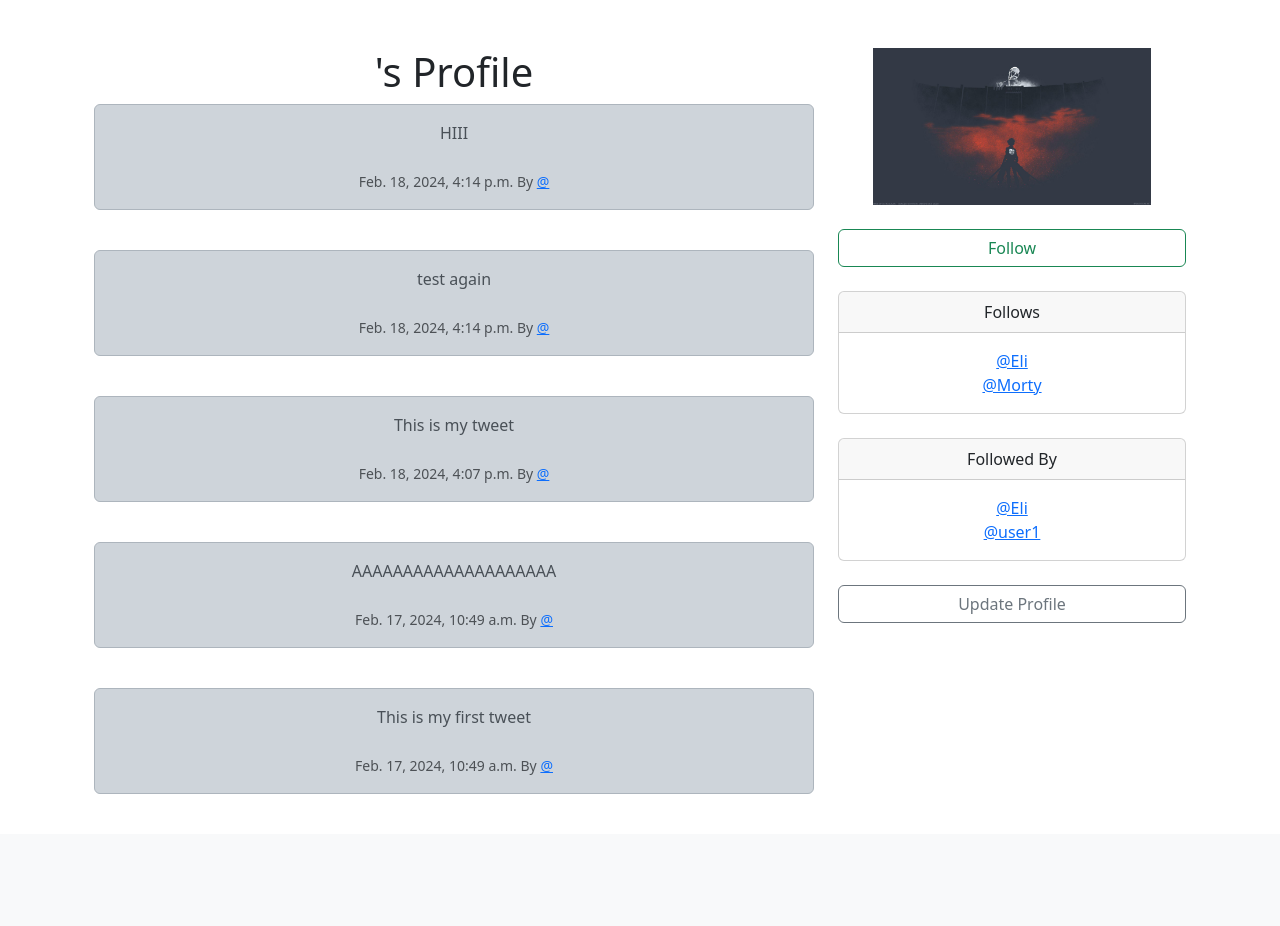
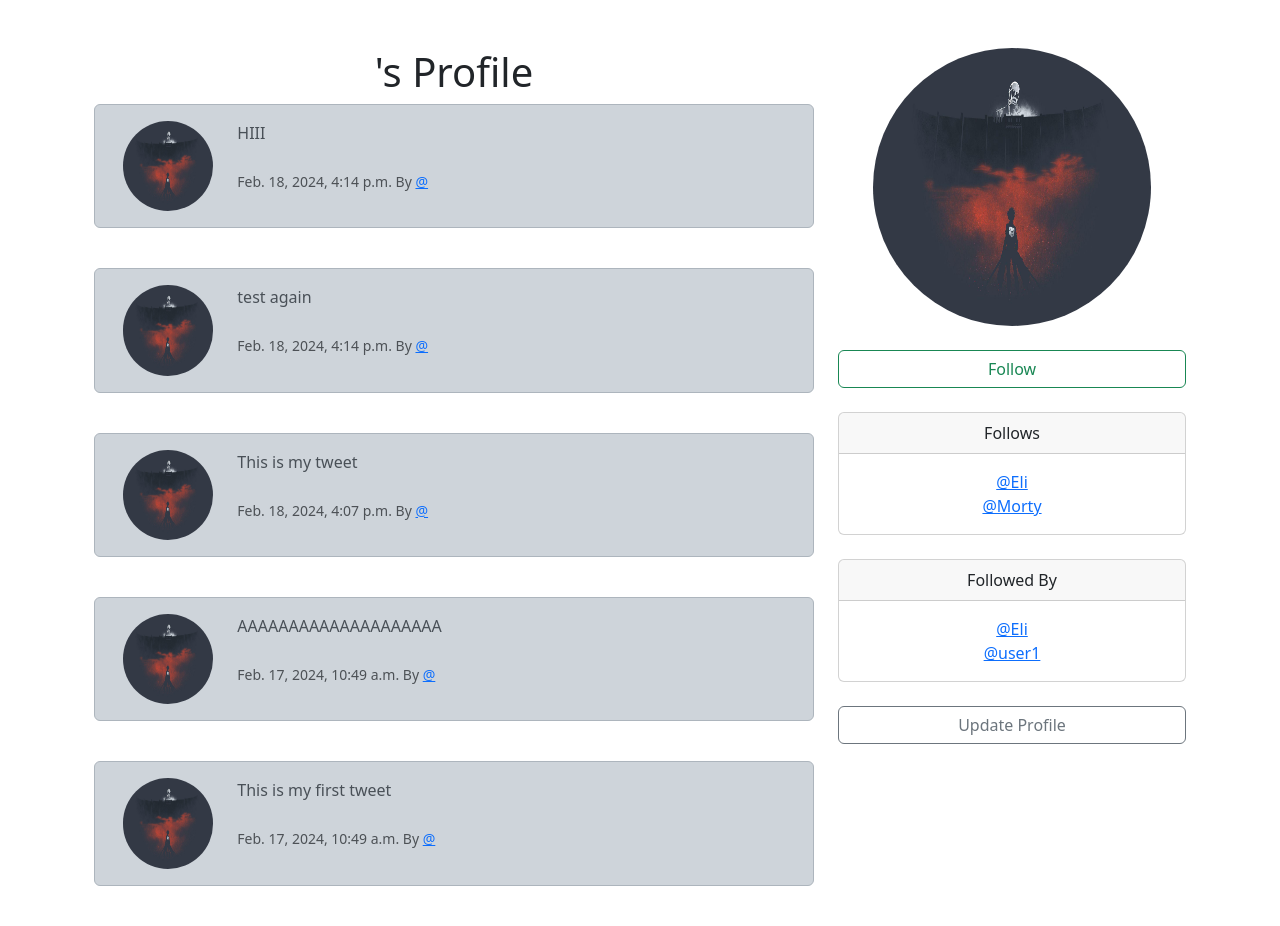
Before and after one commit to HB2102/Twitter-Clone-Django, a Django app: page /profile/1 in a window 1280 px wide. Shown: the part 56-982 px from the top of the page. Before the commit the page ends 850 px from the top, so only its background shows below. Run offline with Django 4.2, Linux system fonts and the light colour scheme; a user stored in the database is signed in; data comes from the database, SQL or seed files in the repository; both versions use the stored data as it was after the commit.

Commit message:
adding profile picture to tweets

```diff
--- a/twitter/forms.py
+++ b/twitter/forms.py
@@ -37,19 +37,16 @@ class SignUpForm(UserCreationForm):
         self.fields['username'].widget.attrs['placeholder'] = 'User Name'
         self.fields['username'].label = 'Username'
         self.fields['username'].help_text = '<span class="form-text text-muted"><small>Required. 150 characters or fewer. Letters, digits and @/./+/-/_ only.</small></span>'
-        self.fields['username'].required = False
 
         self.fields['password1'].widget.attrs['class'] = 'form-control'
         self.fields['password1'].widget.attrs['placeholder'] = 'Password'
         self.fields['password1'].label = 'Password'
         self.fields['password1'].help_text = '<ul class="form-text text-muted small"><li>Your password can\'t be too similar to your other personal information.</li><li>Your password must contain at least 8 characters.</li><li>Your password can\'t be a commonly used password.</li><li>Your password can\'t be entirely numeric.</li></ul>'
-        self.fields['password1'].required = False
 
         self.fields['password2'].widget.attrs['class'] = 'form-control'
         self.fields['password2'].widget.attrs['placeholder'] = 'Confirm Password'
         self.fields['password2'].label = 'Password Confirmation'
         self.fields['password2'].help_text = '<span class="form-text text-muted"><small>Enter the same password as before, for verification.</small></span>'
-        self.fields['password2'].required = False
 
 
 class ProfilePicForm(forms.ModelForm):
--- a/twitter/templates/login.html
+++ b/twitter/templates/login.html
@@ -6,7 +6,7 @@
 <h1>You're Already Logged In!</h1>
 
 {% else %}
-<center>
+<div align="center">
     <div class="col-lg-8 col-ld-8 col-sm-8 col-12">
         <h1>Login</h1>
         <br>
@@ -24,7 +24,7 @@
           <button type="submit" class="btn btn-primary">Login</button>
         </form>
     </div>
-</center>
+</div>
 
 
 {% endif %}
--- a/twitter/templates/profile.html
+++ b/twitter/templates/profile.html
@@ -1,4 +1,5 @@
 {% extends 'base.html' %}
+{% load static %}
 
 {% block content %}
 
@@ -11,8 +12,21 @@
             {% if tweets %}
             {% for tweet in tweets %}
                 <div class="alert alert-dark" role="alert">
-                  {{ tweet.body }} <br><br>
-                  <small class="text-muted">{{ tweet.created_at }} By <a href="{% url 'profile' tweet.user.id %}">@{{ tweet.user.username|lower }}</a></small>
+                    <div class="container">
+                        <div class="row">
+                            <div class="col-lg-2 col-ld-3 col-sm-3 col-xs-4">
+                                {% if profile.profile_image %}
+                                <img style="width: 100%; aspect-ratio : 1 / 1;" src="{{ profile.profile_image.url }}" class="rounded-circle col-12" alt="{{ profile.user.username }}">
+                                {% else %}
+                                <img style="height: 100%; aspect-ratio : 1 / 1;" src="{% static 'images/default_profile_picture.png' %}" class="rounded-circle col-12" alt="{{ profile.user.username }}">
+                                {% endif %}
+                            </div>
+                            <div class="col-lg-10 col-ld-9 col-sm-9 col-xs-8" align="left">
+                                {{ tweet.body }} <br><br>
+                                <small class="text-muted">{{ tweet.created_at }} By <a href="{% url 'profile' tweet.user.id %}">@{{ tweet.user.username|lower }}</a></small>
+                            </div>
+                        </div>
+                    </div>
                 </div>
                 <br>
             {% endfor %}
@@ -21,7 +35,7 @@
 
         <div class="col-lg-4 col-ld-4 col-sm-4 col-12">
             {% if profile.profile_image %}
-            <img src="{{ profile.profile_image.url }}" style="width: 80%"> <br><br>
+            <img src="{{ profile.profile_image.url }}" style="width: 80%; aspect-ratio : 1 / 1;" class="rounded-circle"> <br><br>
             {% endif %}
             <form method="POST">
                 {% csrf_token %}
--- a/twitter/templates/profile_list.html
+++ b/twitter/templates/profile_list.html
@@ -9,7 +9,11 @@
         <div class="card mb-3" style="max-width: 540px;">
           <div class="row g-0">
             <div class="col-md-4">
-              <img src="{% static 'images/default_profile_picture.png' %}" class="img-fluid rounded-start" alt="profile image">
+                {% if profile.profile_image %}
+                <img style="height: 100%; aspect-ratio : 1 / 1;" src="{{ profile.profile_image.url }}" class="img-fluid rounded-start" alt="{{ profile.user.username }}">
+                {% else %}
+                <img src="{% static 'images/default_profile_picture.png' %}" class="img-fluid rounded-start" alt="{{ profile.user.username }}">
+                {% endif %}
             </div>
             <div class="col-md-8">
               <div class="card-body">
--- a/twitter/templates/register.html
+++ b/twitter/templates/register.html
@@ -2,7 +2,7 @@
 
 {% block content %}
 
-<center>
+<div align="center">
     <div class="col-lg-8 col-ld-8 col-sm-8 col-12">
         <h1>Register</h1>
         <br/>
@@ -16,7 +16,7 @@
     </div>
     <br><br>
 
-</center>
+</div>
 
 
 {% endblock %}
--- a/twitter/templates/update_user.html
+++ b/twitter/templates/update_user.html
@@ -2,7 +2,7 @@
 
 {% block content %}
 
-<center>
+<div align="center">
     <div class="col-lg-8 col-ld-8 col-sm-8 col-12">
         <h1>Update Profile</h1>
         <br/>
@@ -20,7 +20,7 @@
     </div>
     <br><br>
 
-</center>
+</div>
 
 
 {% endblock %}
```
Also changed, not shown: twitter/templates/home.html (+16 -2 lines), db.sqlite3, media/images/Screenshot_from_2023-10-31_13-12-57_kQwN4gD.png (added), media/images/w1_lUpUzrK.jpg (added).
